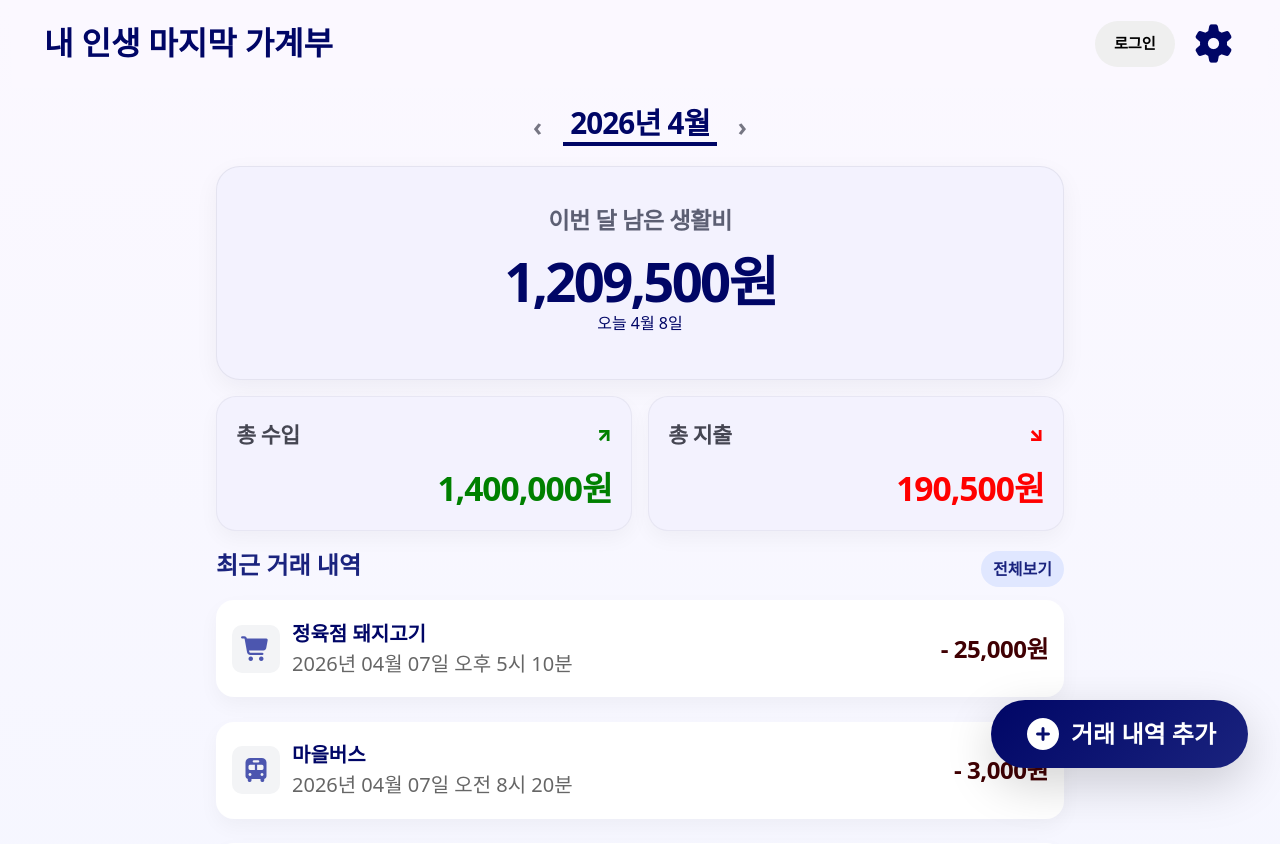
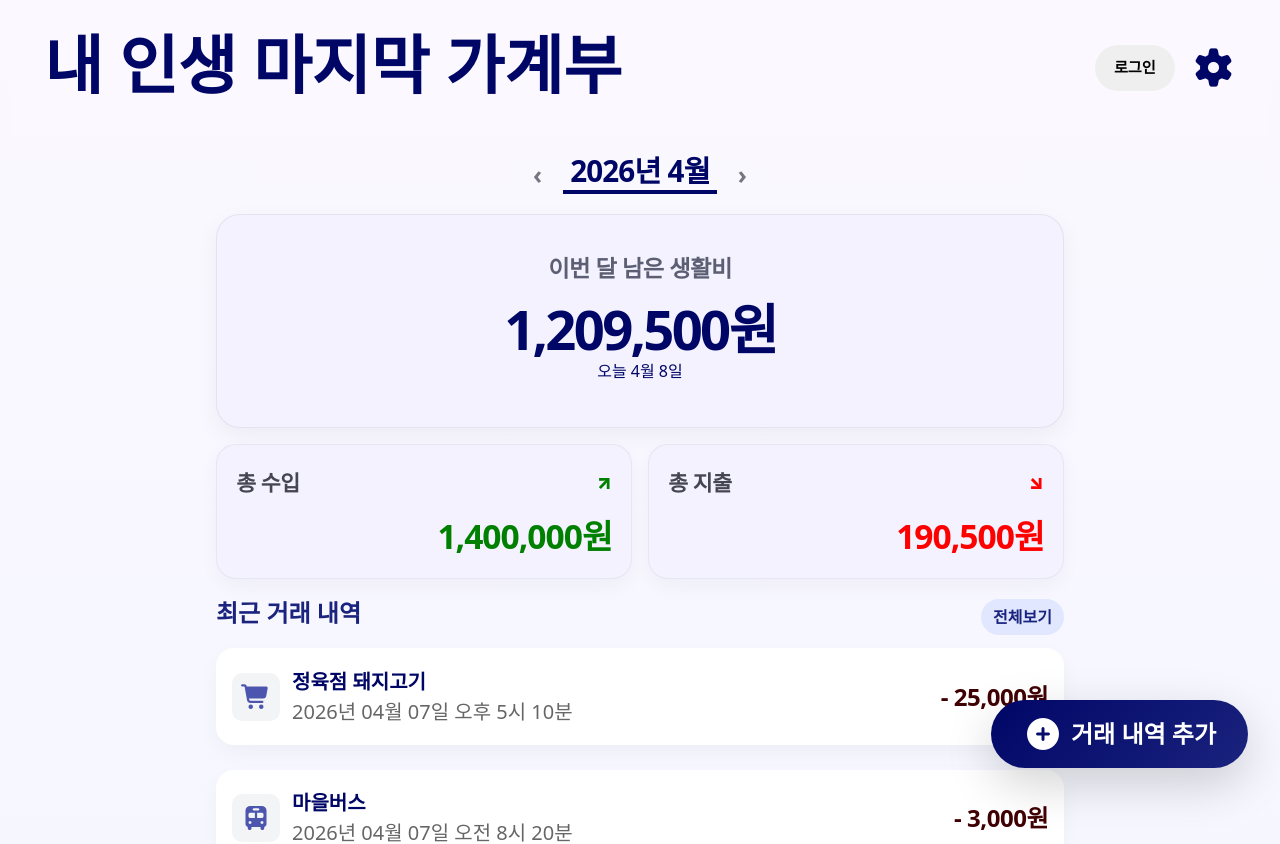
Before and after one commit to KBSkeletonTeam4/Team4_skeleton, a Vue app: page / in a window 1280 px wide. Shown: the top 844 px of the page. Built offline with nearby package versions, Linux system fonts and the light colour scheme; data requests are answered from the project's data file; a web font is replaced by a local one.

Commit message:
style: Change header title style

```diff
--- a/src/components/common/Header.vue
+++ b/src/components/common/Header.vue
@@ -6,7 +6,7 @@
 
     <div :class="$style.buttonContainer">
       <button :class="$style.loginBtn" @click="handleLog">
-        {{ settingStore.isLoggedIn ? "로그아웃" : "로그인" }}
+        {{ settingStore.isLoggedIn ? '로그아웃' : '로그인' }}
       </button>
 
       <i
@@ -19,10 +19,10 @@
 </template>
 
 <script setup>
-import { onMounted } from "vue";
-import { useRouter } from "vue-router";
-import { useTransactionStore } from "@/stores/useTransactionStore";
-import { useSettingStore } from "@/stores/useSettingStore";
+import { onMounted } from 'vue';
+import { useRouter } from 'vue-router';
+import { useTransactionStore } from '@/stores/useTransactionStore';
+import { useSettingStore } from '@/stores/useSettingStore';
 
 const router = useRouter();
 const transactionStore = useTransactionStore();
@@ -30,19 +30,19 @@ const settingStore = useSettingStore();
 
 // 라우터 이동 함수
 const goToHome = () => {
-  router.push("/");
+  router.push('/');
 };
 
 const goToSettings = () => {
-  router.push("/settings");
+  router.push('/settings');
 };
 
 const handleLog = () => {
   if (settingStore.isLoggedIn) {
     settingStore.logout();
-    router.push("/login");
+    router.push('/login');
   } else {
-    router.push("/login");
+    router.push('/login');
   }
 };
 
@@ -75,9 +75,18 @@ onMounted(() => {
 
 .titleText {
   /* 불필요한 고정 width, height를 제거하여 텍스트가 자연스럽게 위치하도록 수정 */
-  font-size: 2em;
+  font-size: 4em;
   font-weight: 900;
   margin: 0;
+  font-family: 'OngleipReconstruction';
+}
+
+@font-face {
+  font-family: 'OngleipReconstruction';
+  src: url('https://cdn.jsdelivr.net/gh/projectnoonnu/2405-2@1.0/Ownglyph_JAEGEONSA-Rg.woff2')
+    format('woff2');
+  /* font-weight: normal; */
+  font-display: swap;
 }
 
 .buttonContainer {
@@ -114,4 +123,10 @@ onMounted(() => {
   color: #000666;
   cursor: pointer; /* 마우스 오버 시 손가락 모양으로 변경 */
 }
+
+@media screen and (max-width: 1100px) {
+  .titleText {
+    font-size: 2.5em;
+  }
+}
 </style>
```
